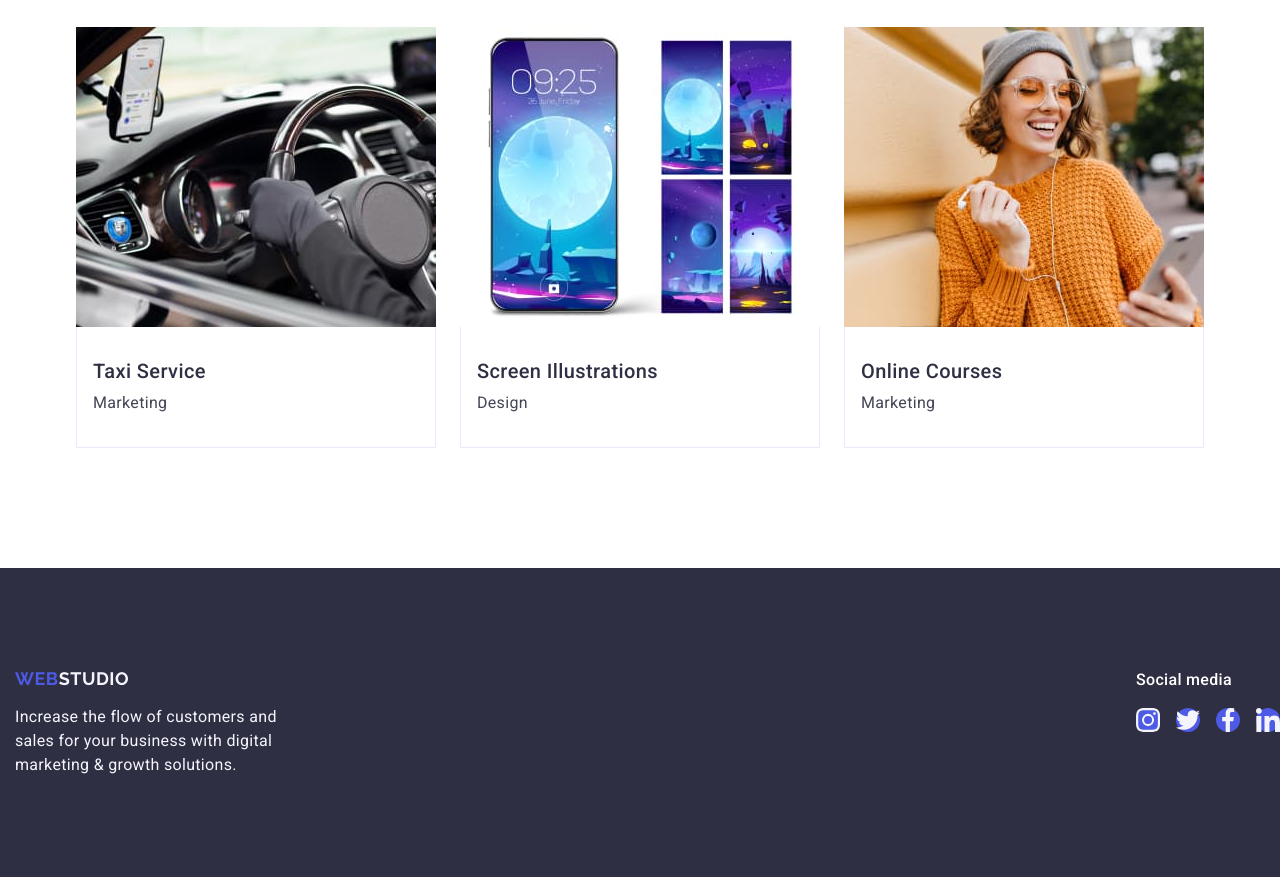
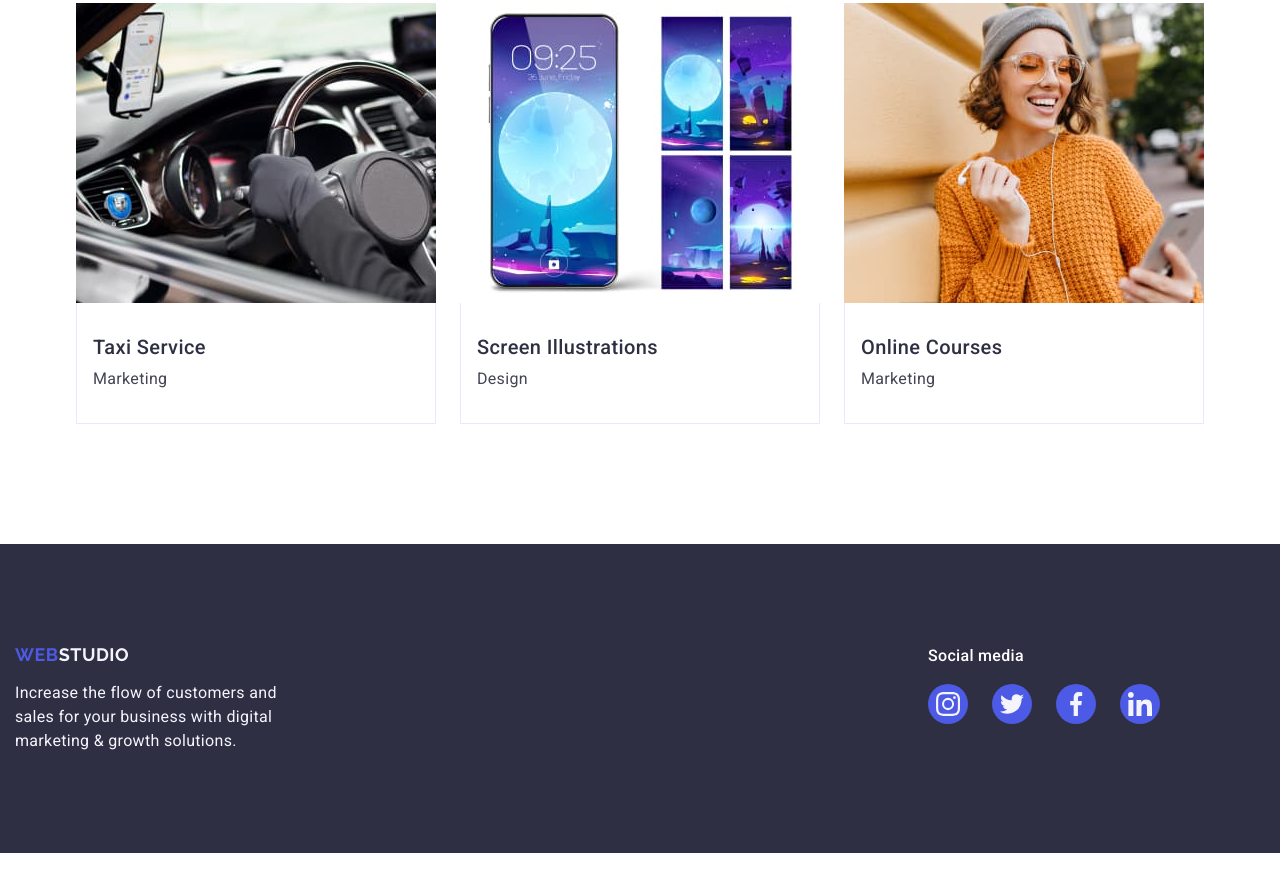
Before and after one commit to Aleksey-levchenko/goit-markup-hw-04, a plain HTML site: page index.html in a window 1280 px wide. Shown: the part 2647-3524 px from the top of the page. After the commit the page ends 3500 px from the top, so only its background shows below. Drawn offline with nearby package versions, Linux system fonts and the light colour scheme.

Commit message:
correct footer

```diff
--- a/css/styles.css
+++ b/css/styles.css
@@ -304,6 +304,7 @@ img {
   letter-spacing: 0.02em;
   text-align: center;
   color: #434455;
+  margin-bottom: 8px;
 }
 
 .team-icon-list {
@@ -312,7 +313,6 @@ img {
   margin: 0 auto;
   align-items: center;
   justify-content: center;
-  padding-bottom: 32px;
 }
 
 .team-icon-item {
@@ -469,4 +469,5 @@ img {
 .footer-content {
   display: flex;
   align-items: baseline;
+  margin-right: 120px;
 }
--- a/index.html
+++ b/index.html
@@ -502,34 +502,50 @@
         </div>
         <div>
           <p class="footer-soc-text">Social media</p>
-          <ul class="footer-soc-list">
-            <li class="footer-soc-item">
-              <div class="team-icon-background">
+          <ul class="team-icon-list">
+            <li class="team-icon-item">
+              <a
+                href="https://www.instagram.com/"
+                target="_blank"
+                class="team-icon-background"
+              >
                 <svg class="team-soc-icon" width="24" height="24">
                   <use href="./images/icons.svg#icon-instagram"></use>
                 </svg>
-              </div>
+              </a>
             </li>
-            <li class="footer-soc-item">
-              <div class="team-icon-background">
+            <li class="team-icon-item">
+              <a
+                href="https://www.twitter.com/"
+                target="_blank"
+                class="team-icon-background"
+              >
                 <svg class="team-soc-icon" width="24" height="24">
                   <use href="./images/icons.svg#icon-twitter"></use>
                 </svg>
-              </div>
+              </a>
             </li>
-            <li class="footer-soc-item">
-              <div class="team-icon-background">
+            <li class="team-icon-item">
+              <a
+                href="https://www.facebook.com"
+                target="_blank"
+                class="team-icon-background"
+              >
                 <svg class="team-soc-icon" width="24" height="24">
                   <use href="./images/icons.svg#icon-facebook"></use>
                 </svg>
-              </div>
+              </a>
             </li>
-            <li class="footer-soc-item">
-              <div class="team-icon-background">
+            <li class="team-icon-item">
+              <a
+                href="https://www.linkedin.com/"
+                target="_blank"
+                class="team-icon-background"
+              >
                 <svg class="team-soc-icon" width="24" height="24">
                   <use href="./images/icons.svg#icon-linkedin"></use>
                 </svg>
-              </div>
+              </a>
             </li>
           </ul>
         </div>
```
